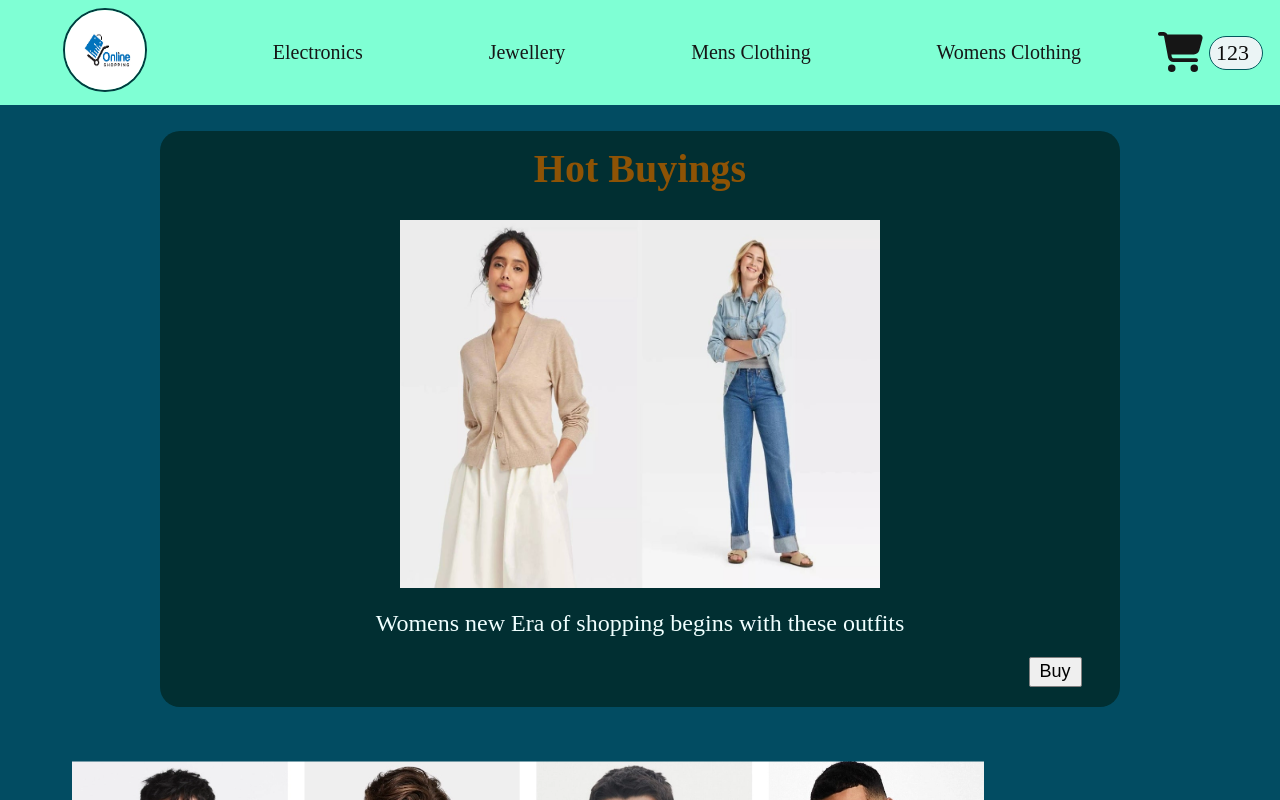
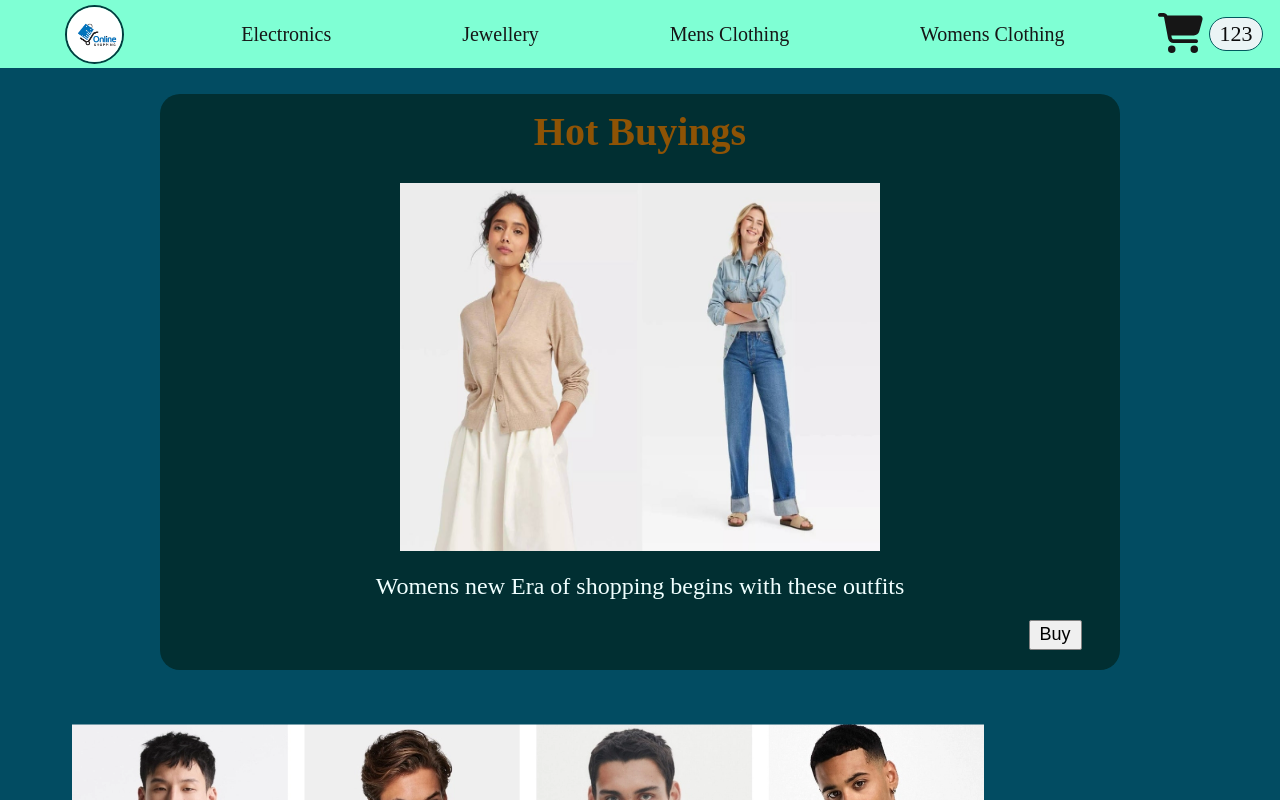
Before and after one commit to shaurgaleebtailor/e-store, a React (Create React App) app: page / in a window 1280 px wide. Shown: the top 800 px of the page. Built offline with nearby package versions, Linux system fonts and the light colour scheme.

Commit message:
modified navbar styles(dec height)

```diff
--- a/src/components/Navbar/NavBar.js
+++ b/src/components/Navbar/NavBar.js
@@ -59,7 +59,7 @@ const NavBar = () => {
           <img src={Logo} alt="store logo" />
         </li>
         {availableCategories.map((itm, index) => (
-          <li key={index}>{itm}</li>
+          <li key={index} className="nav-links">{itm}</li>
         ))}
       </ul>
     );
@@ -69,7 +69,7 @@ const NavBar = () => {
     document.getElementById("drawer-mow")
   );
   return (
-    <div>
+    <>
       <nav className="navbar">
         {isMobile ? <MowNav /> : <DesktopNav />}
         <section className="cart">
@@ -78,7 +78,7 @@ const NavBar = () => {
         </section>
       </nav>
       {isMobile && navmowdrawerPortal}
-    </div>
+    </>
   );
 };
 export default NavBar;
--- a/src/components/Navbar/NavBar.scss
+++ b/src/components/Navbar/NavBar.scss
@@ -84,6 +84,7 @@
     background-color: rgb(235, 244, 245);
     border: 1px solid rgb(1, 89, 94);
     border-radius: 20px;
+    text-align: center;
   }
 }
 .nav-items {
@@ -92,23 +93,31 @@
   justify-content: space-around;
   align-items: center;
   width: 90%;
-  li {
+  height: 60px;
+
+  .nav-links {
     list-style: none;
     padding: 4px 7px;
     margin: 4px 7px;
-
     color: rgb(22, 22, 22);
+    &:hover{
+      cursor: pointer;
+      color: azure;
+      background-color: rgb(1, 61, 63);
+      border-radius: 10px;
+    }
+  }
+  &:first-child{
+    list-style: none;
+    padding: 2px 7px;
+    margin: 2px 7px;
     img {
       border-radius: 50%;
+      object-fit: cover;
       border: 2px solid rgb(1, 61, 63);
-      width: 80px;
-      height: 80px;
+      margin-top: 5px;
+      width: 55px;
+      height: 55px;
     }
   }
-  li:hover {
-    cursor: pointer;
-    color: azure;
-    background-color: rgb(1, 61, 63);
-    border-radius: 10px;
-  }
 }
```
